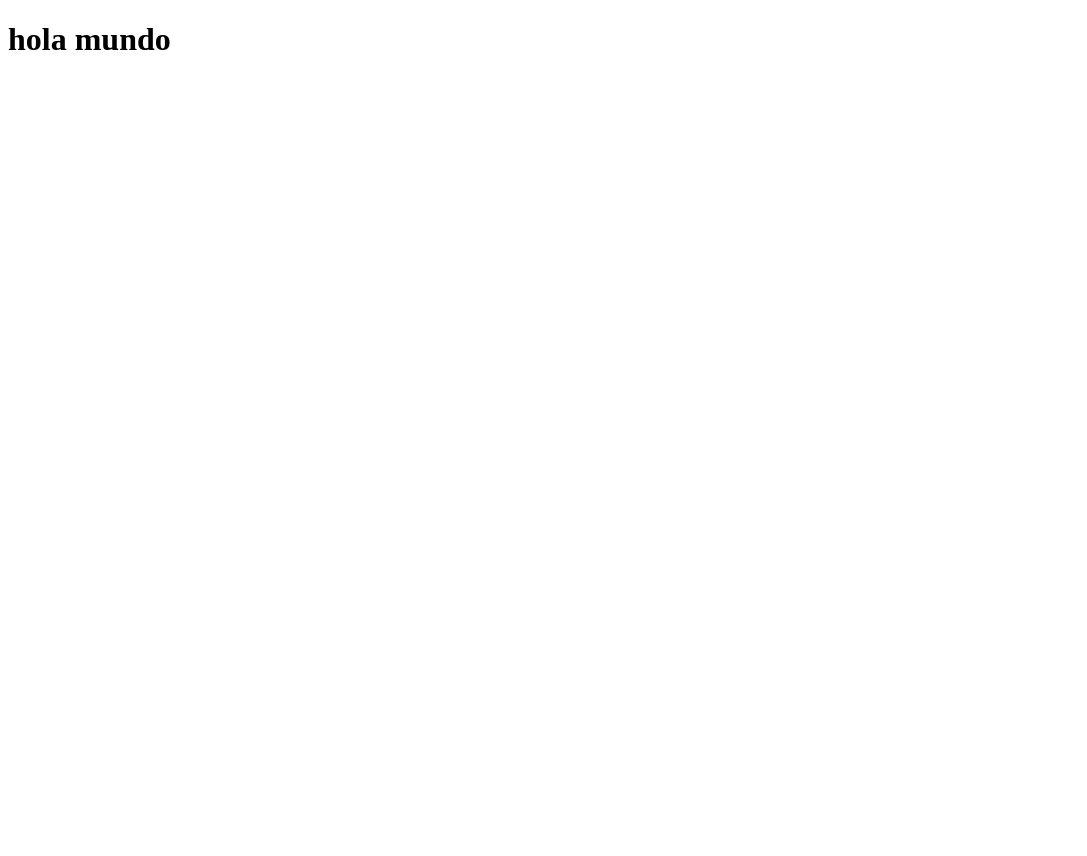
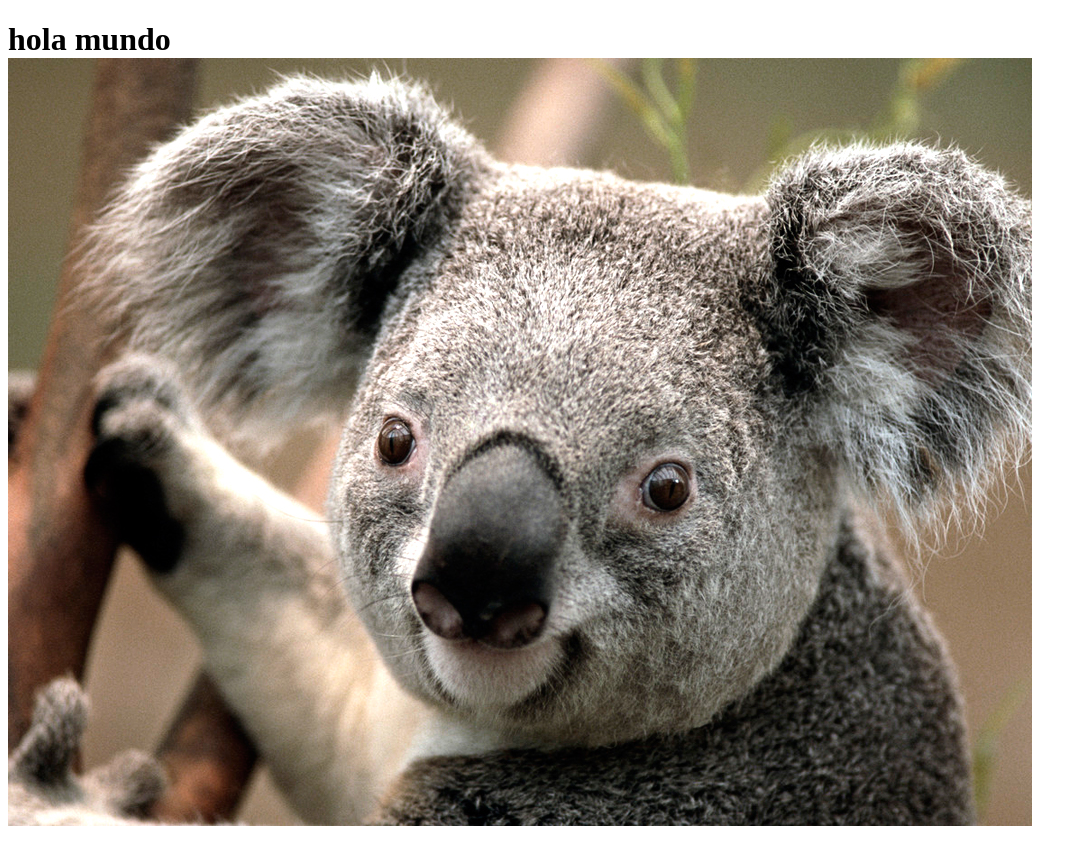
Before and after one commit to MisterGreg17/GIT-3065, a plain HTML site: page index.html in a window 1280 px wide. Shown: the whole page, without its empty margins (0-1087 px from the left). Before the commit the page ends 800 px from the top, so only its background shows below. Drawn offline with Linux system fonts and the light colour scheme.

```diff
--- a/index.html
+++ b/index.html
@@ -9,6 +9,9 @@
 <body>
     <h1>hola mundo
         <div>
+            <img src="Koala.jpg" alt="">
+        </div>
+
     </h1>
 
 </body>
```
Also changed, not shown: Koala.jpg (added).
